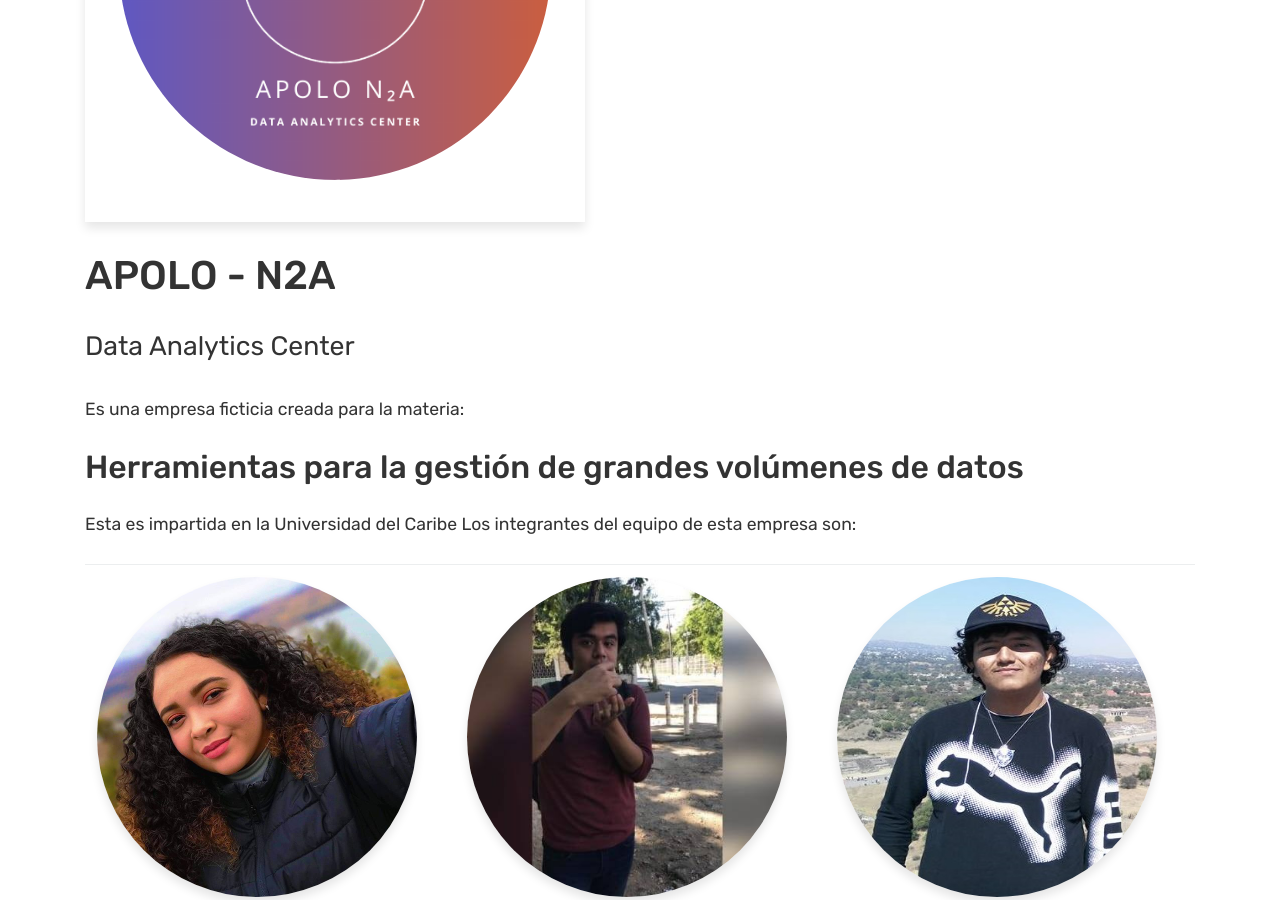
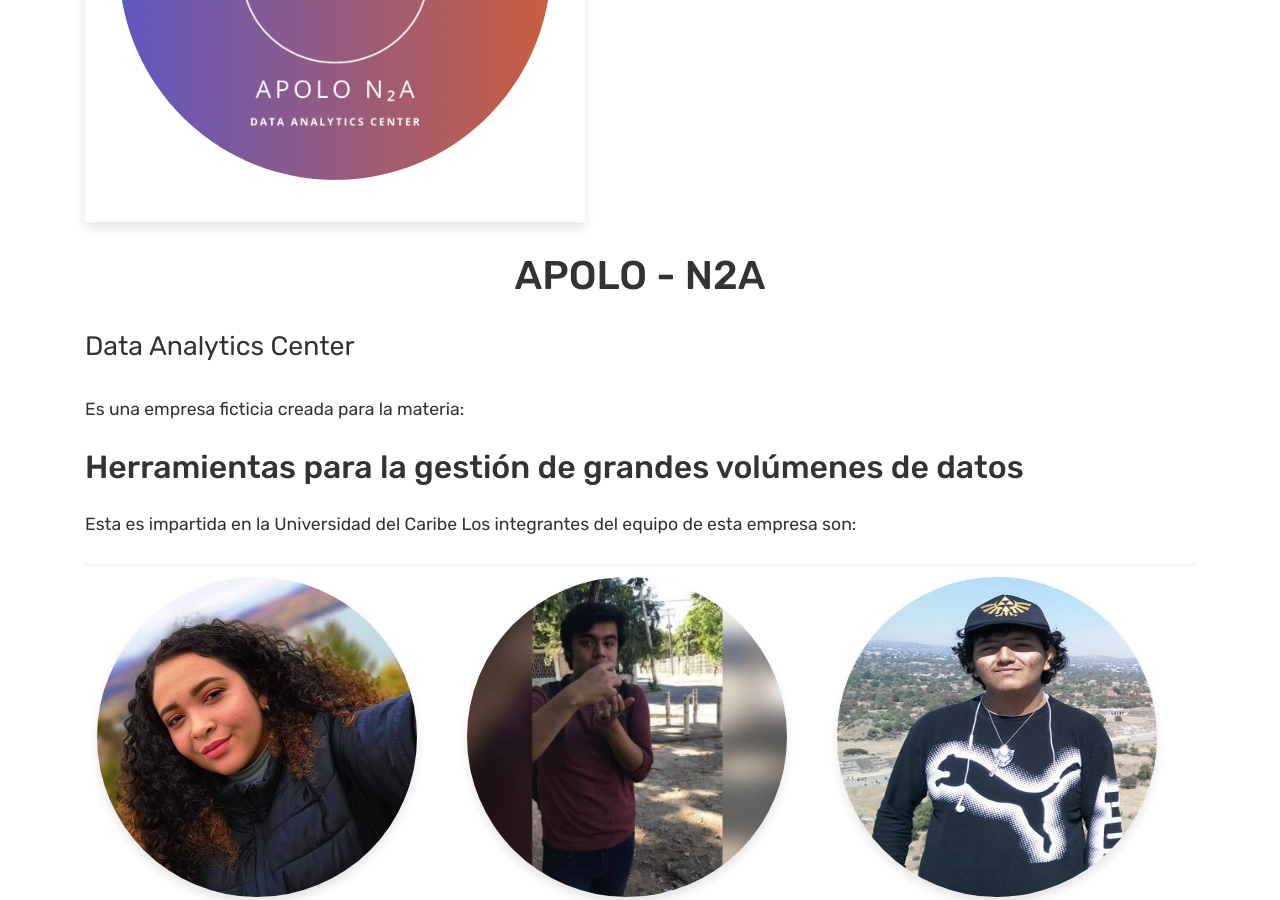
Before and after one commit to Famvazpom/apolo-n2a, a Jekyll site: the page built from about.html, in a window 1280 px wide and 900 px high, scrolled down 497 px. Built offline with Jekyll 4.4.1, drawn with Linux system fonts in a browser that asks for light colours; nearby versions of some CDN libraries.

Commit message:
Cambios: Acerca de

```diff
--- a/about.html
+++ b/about.html
@@ -3,10 +3,10 @@
 title: Acerca de
 ---
 
-<img class="mr-auto ml-auto" src="{{ '/assets/images/logo_1.png' | relative_url}}" style="text-align:center" alt="Logotipo">
+<img class="mr-auto ml-auto" style="text-align:center" src="{{ '/assets/images/logo_1.png' | relative_url}}" alt="Logotipo">
   <br><br>
-  <h1 >APOLO -<span> N2A</span></h1>
-<p><span style="font-size:20pt;">Data Analytics Center</span></p>
+  <h1 style="text-align:center" >APOLO -<span> N2A</span></h1>
+<p><span style="font-size:20pt;text-align:center">Data Analytics Center</span></p>
 
 Es una empresa ficticia creada para la materia:
 <p><h2> Herramientas para la gestión de grandes volúmenes de datos</h2><p>
```
